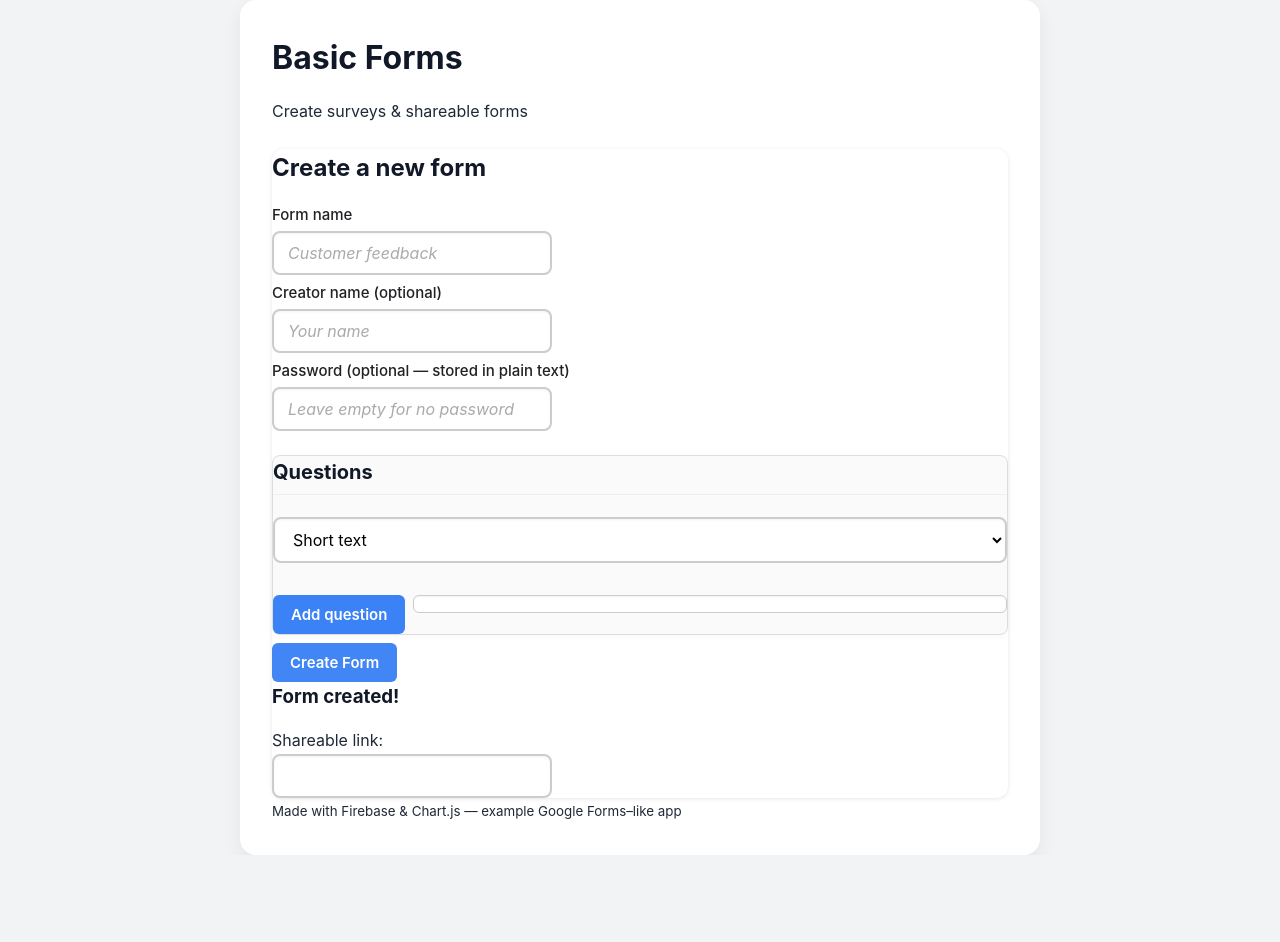
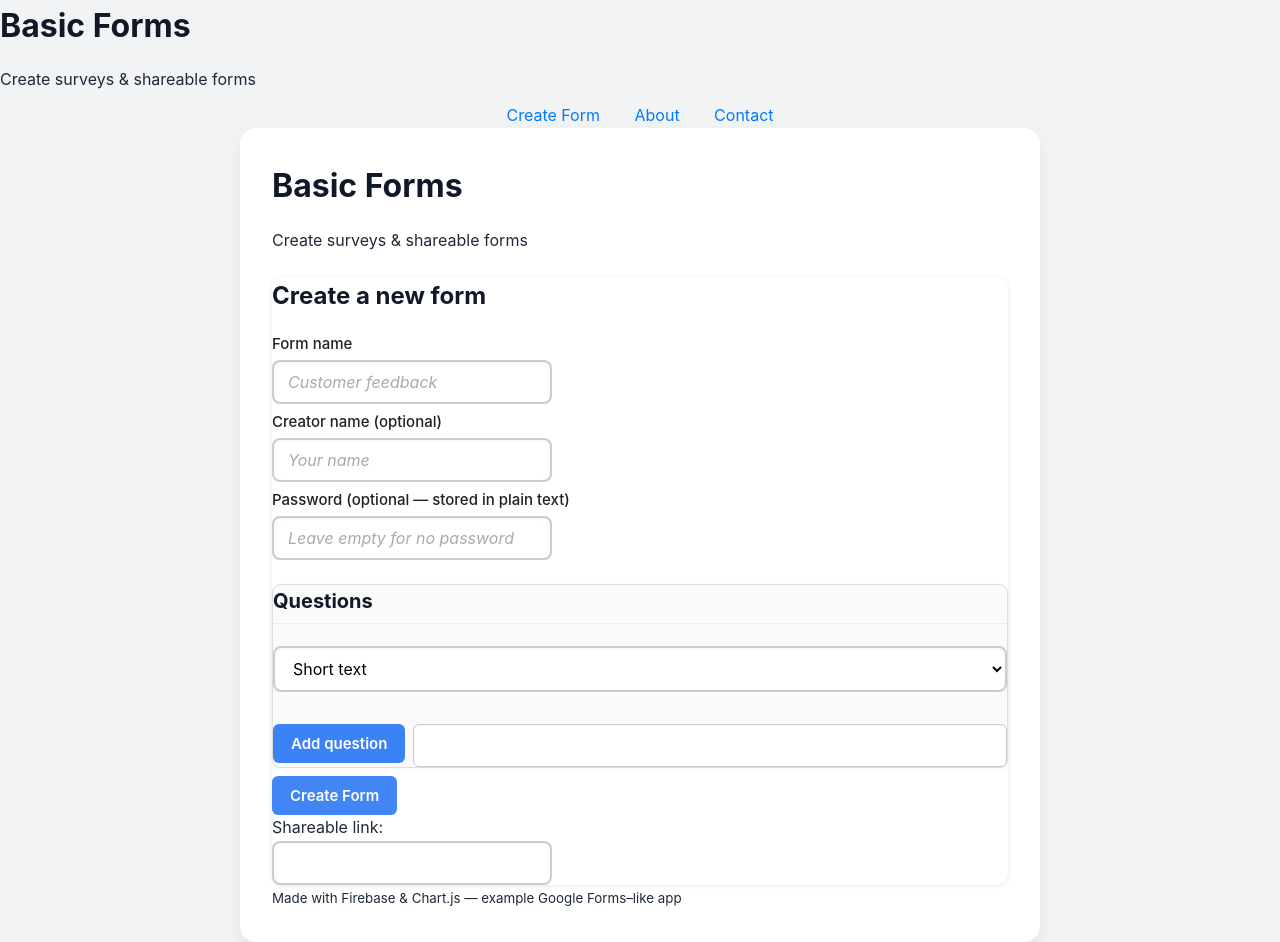
Before and after one commit to goatzygames/basic-forms, a plain HTML site: page index.html in a window 1280 px wide. Before the commit the page ends 855 px from the top, so only its background shows below. Drawn offline with nearby package versions, Linux system fonts and the light colour scheme.

Commit message:
Add files via upload

```diff
--- a/index.html
+++ b/index.html
@@ -9,6 +9,18 @@
   <script src="https://cdn.jsdelivr.net/npm/chart.js"></script>
 </head>
 <body>
+
+<header class="topbar">
+  <h1>Basic Forms</h1>
+  <p class="muted">Create surveys & shareable forms</p>
+  <nav class="navbar">
+    <ul>
+      <li><a href="#create-form">Create Form</a></li>
+      <li><a href="#about">About</a></li>
+      <li><a href="#contact">Contact</a></li>
+    </ul>
+  </nav>
+</header>
   <main class="container">
     <header class="topbar">
       <h1>Basic Forms</h1>
@@ -48,7 +60,7 @@
 
 		  <button id="add-question-btn" class="btn">Add question</button>
 
-		  <div id="editor-wrapper">
+		  <div id="editor-wrapper"><br>
   <div id="editor-container"></div>
 </div>
         </div>
@@ -59,7 +71,6 @@
       </div>
 
       <div id="share-area" class="share hidden">
-        <h3>Form created!</h3>
         <p>Shareable link:</p>
         <input id="share-link" readonly />
         <div class="row" style="display: none;">
@@ -68,6 +79,14 @@
         </div>
       </div>
     </section>
+
+	<script>
+	document.getElementById('share-link').addEventListener('click', function() {
+    this.select(); // Select the text in the input field
+    document.execCommand('copy'); // Copy the selected text to the clipboard
+    alert('Copied to clipboard: ' + this.value); // Optional: Alert the user
+	});
+	</script>
 
     <footer class="foot muted">
       <small>Made with Firebase & Chart.js — example Google Forms–like app</small>
--- a/styles.css
+++ b/styles.css
@@ -601,3 +601,28 @@ input[type="number"]::-webkit-outer-spin-button {
 #editor-container {
   width: 100%;
 }
+
+.navbar {
+  display: flex;
+  justify-content: space-around;
+  margin-top: 10px;
+}
+
+.navbar ul {
+  list-style-type: none;
+  padding: 0;
+}
+
+.navbar li {
+  display: inline;
+  margin: 0 15px;
+}
+
+.navbar a {
+  text-decoration: none;
+  color: #007BFF; /* Change to your preferred color */
+}
+
+.navbar a:hover {
+  text-decoration: underline;
+}
```
